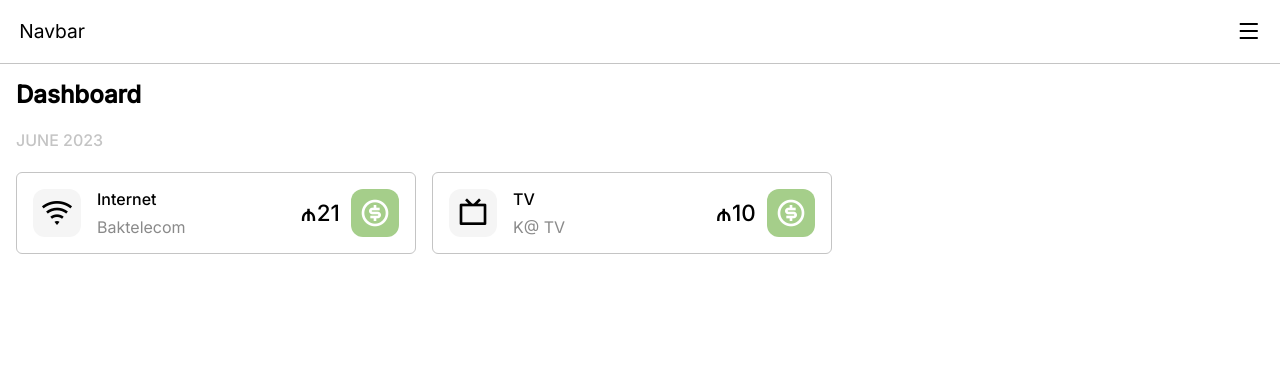
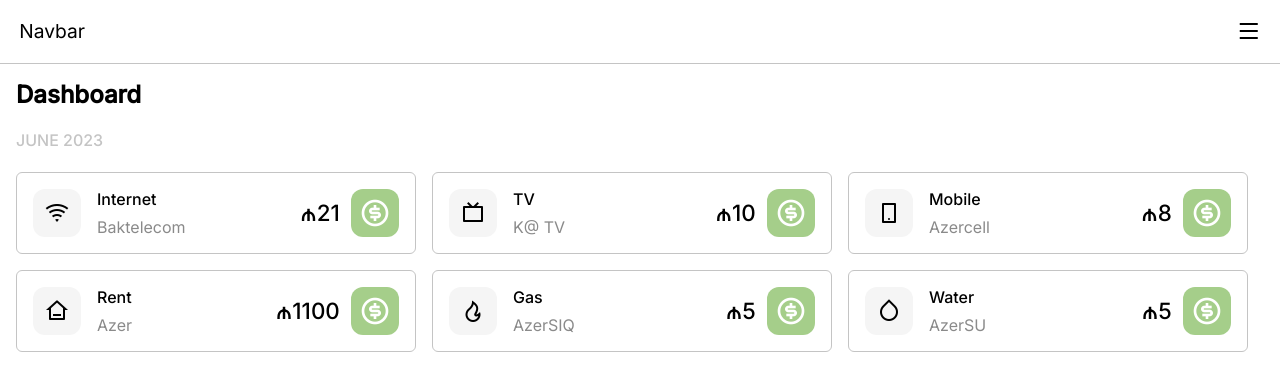
Before and after one commit to Lexeor/pay-vault, a React (Create React App) app: page /dashboard in a window 1280 px wide. Shown: the top 390 px of the page. Built offline with nearby package versions, Linux system fonts and the light colour scheme.

Commit message:
More mock data added

```diff
--- a/src/data/data.ts
+++ b/src/data/data.ts
@@ -15,6 +15,38 @@ const data = [
     currency: "₼",
     isPayed: false,
   },
+  {
+    id: 2,
+    type: "Mobile",
+    provider: "Azercell",
+    cost: 8,
+    currency: "₼",
+    isPayed: false,
+  },
+  {
+    id: 3,
+    type: "Rent",
+    provider: "Azer",
+    cost: 1100,
+    currency: "₼",
+    isPayed: false,
+  },
+  {
+    id: 4,
+    type: "Gas",
+    provider: "AzerSIQ",
+    cost: 5,
+    currency: "₼",
+    isPayed: false,
+  },
+  {
+    id: 5,
+    type: "Water",
+    provider: "AzerSU",
+    cost: 5,
+    currency: "₼",
+    isPayed: false,
+  },
 ];
 
 export default data;
--- a/src/styles/_cards.scss
+++ b/src/styles/_cards.scss
@@ -42,7 +42,7 @@
   }
 
   .icon {
-    font-size: 2em;
+    font-size: 1.5em;
   }
 }
 
--- a/src/styles/main.css
+++ b/src/styles/main.css
@@ -171,7 +171,7 @@ form {
   border-radius: 12px;
 }
 .card-body .icon {
-  font-size: 2em;
+  font-size: 1.5em;
 }
 
 .card-service-text {
```
Also changed, not shown: 1 other file (tests, documents, lock files or other folders).
